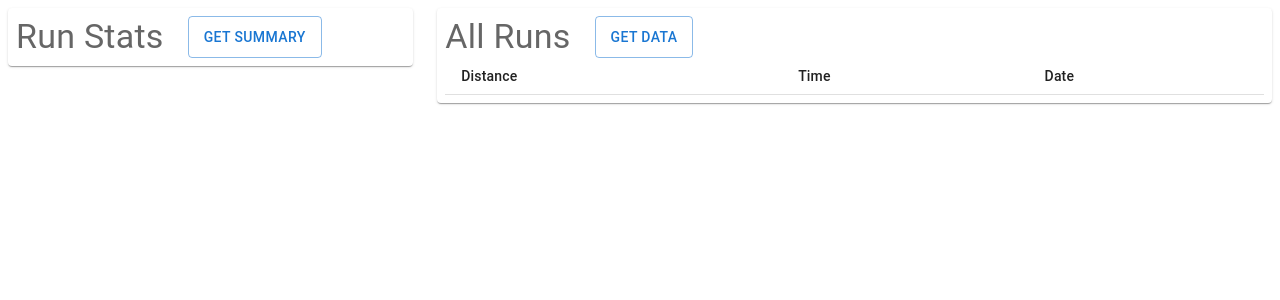
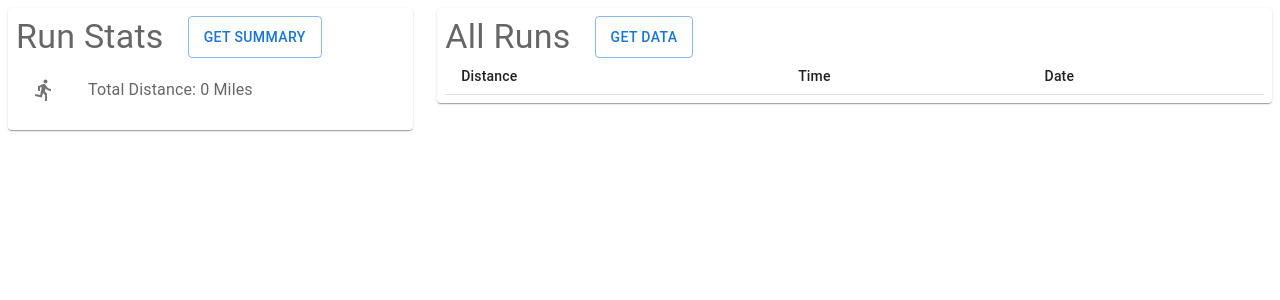
Before and after one commit to cerdamario13/Garmin-dashboard, a Next.js app: page / in a window 1280 px wide. Shown: the top 300 px of the page. Built offline with nearby package versions, Linux system fonts and the light colour scheme.

Commit message:
list of summaries -> total distance

```diff
--- a/package.json
+++ b/package.json
@@ -11,6 +11,7 @@
   "dependencies": {
     "@emotion/react": "^11.11.0",
     "@emotion/styled": "^11.11.0",
+    "@mui/icons-material": "^5.14.0",
     "@mui/material": "^5.13.3",
     "@types/node": "20.2.5",
     "@types/react": "18.2.8",
--- a/src/app/components/Summaries.tsx
+++ b/src/app/components/Summaries.tsx
@@ -2,20 +2,31 @@
 import {
   Stack,
   Typography,
-  Button
+  Button,
+  List,
+  ListItemButton,
+  ListItemText,
+  ListItemIcon
  } from '@mui/material'
+ import { DirectionsRun } from "@mui/icons-material";
 import { useState } from 'react';
 
 
 const Summaries = () => {
-  const [summary, setSummary] = useState({});
+  const [summary, setSummary] = useState({
+    "total_distance": 0,
+    "total_calories": 0
+  });
 
   const getRunSummary = async () => {
     const url = new URL("http://127.0.0.1:5000/runSummaries");
     const response = await fetch(url.toString());
     const data = await response.json();
     console.log(data);
-    setSummary(data)
+
+    const tempData = {...data};
+    setSummary(tempData);
+
   }
 
   return (
@@ -28,6 +39,15 @@ const Summaries = () => {
           <Button variant="outlined" onClick={() => {getRunSummary()}}>Get Summary</Button>
         </Stack>
 
+        <List>
+          <ListItemButton>
+            <ListItemIcon>
+              <DirectionsRun />
+            </ListItemIcon>
+            <ListItemText primary={`Total Distance: ${summary['total_distance']} Miles`} />
+          </ListItemButton>
+        </List>
+
       </Stack>
     </>
 
```
Also changed, not shown: 1 other file (tests, documents, lock files or other folders).
